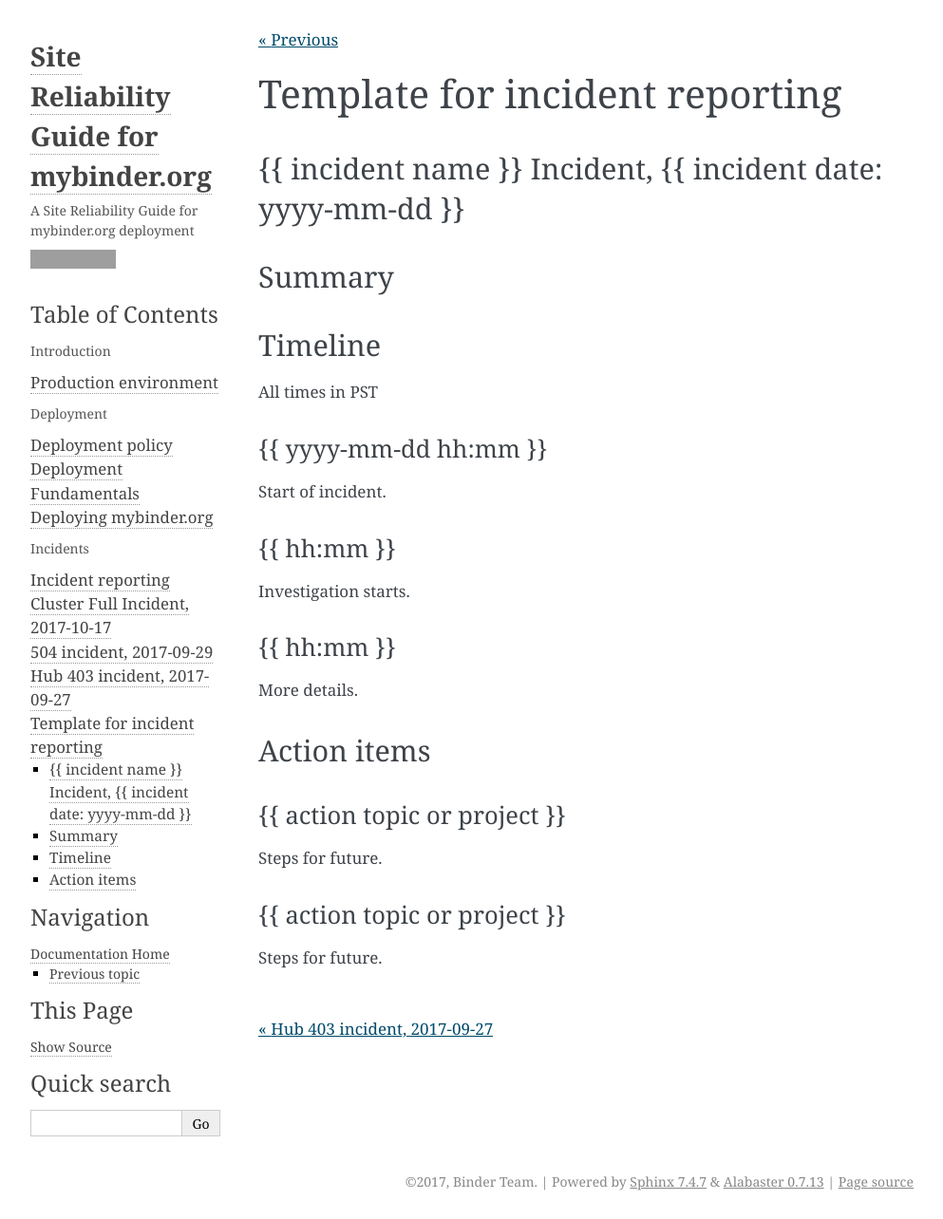
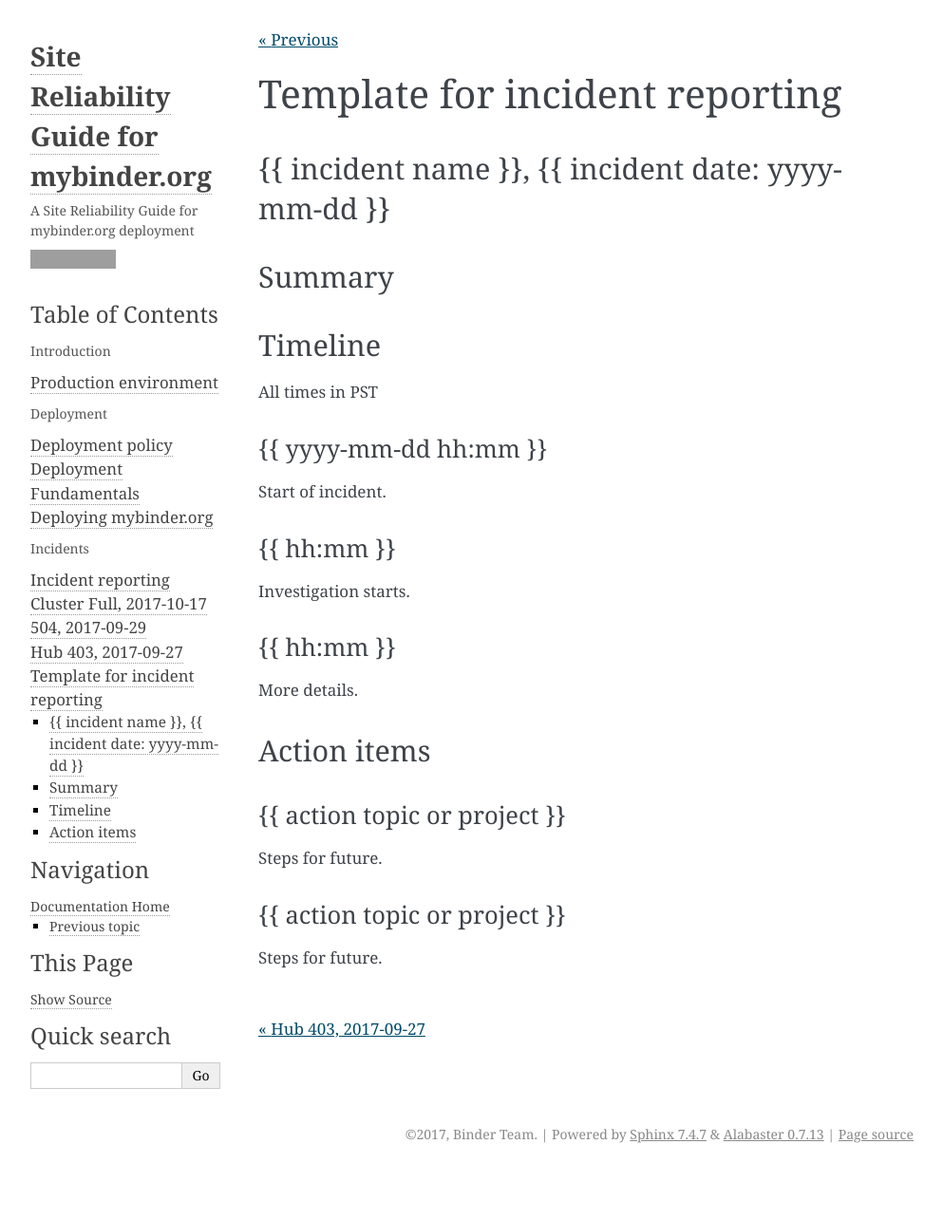
Before and after one commit to jupyterhub/mybinder.org-deploy, a Sphinx documentation site: the page built from docs/source/incident-reports/template-incident-report.md, in a window 1280 px wide. Shown: the whole page at 95% size, without its empty margins (148-1141 px from the left). Built offline with Sphinx 7.4.7, drawn with Linux system fonts in a browser that asks for light colours; after the commit the page ends 1234 px from its top, so only the background shows below that; grey boxes are pictures that could not be loaded.

Commit message:
shorten title by removing incident

```diff
--- a/docs/source/incident-reports/2017-09-27-hub-403.md
+++ b/docs/source/incident-reports/2017-09-27-hub-403.md
@@ -1,4 +1,4 @@
-# Hub 403 incident, 2017-09-27
+# Hub 403, 2017-09-27
 
 ## Summary
 
--- a/docs/source/incident-reports/2017-09-29-504.md
+++ b/docs/source/incident-reports/2017-09-29-504.md
@@ -1,4 +1,4 @@
-# 504 incident, 2017-09-29
+# 504, 2017-09-29
 
 ## Summary
 
--- a/docs/source/incident-reports/2017-10-17-cluster-full.md
+++ b/docs/source/incident-reports/2017-10-17-cluster-full.md
@@ -1,4 +1,4 @@
-# Cluster Full Incident, 2017-10-17
+# Cluster Full, 2017-10-17
 
 ## Summary
 
--- a/docs/source/incident-reports/template-incident-report.md
+++ b/docs/source/incident-reports/template-incident-report.md
@@ -1,6 +1,6 @@
 # Template for incident reporting
 
-## {{ incident name }} Incident, {{ incident date: yyyy-mm-dd }}
+## {{ incident name }}, {{ incident date: yyyy-mm-dd }}
 
 ## Summary
 
```
